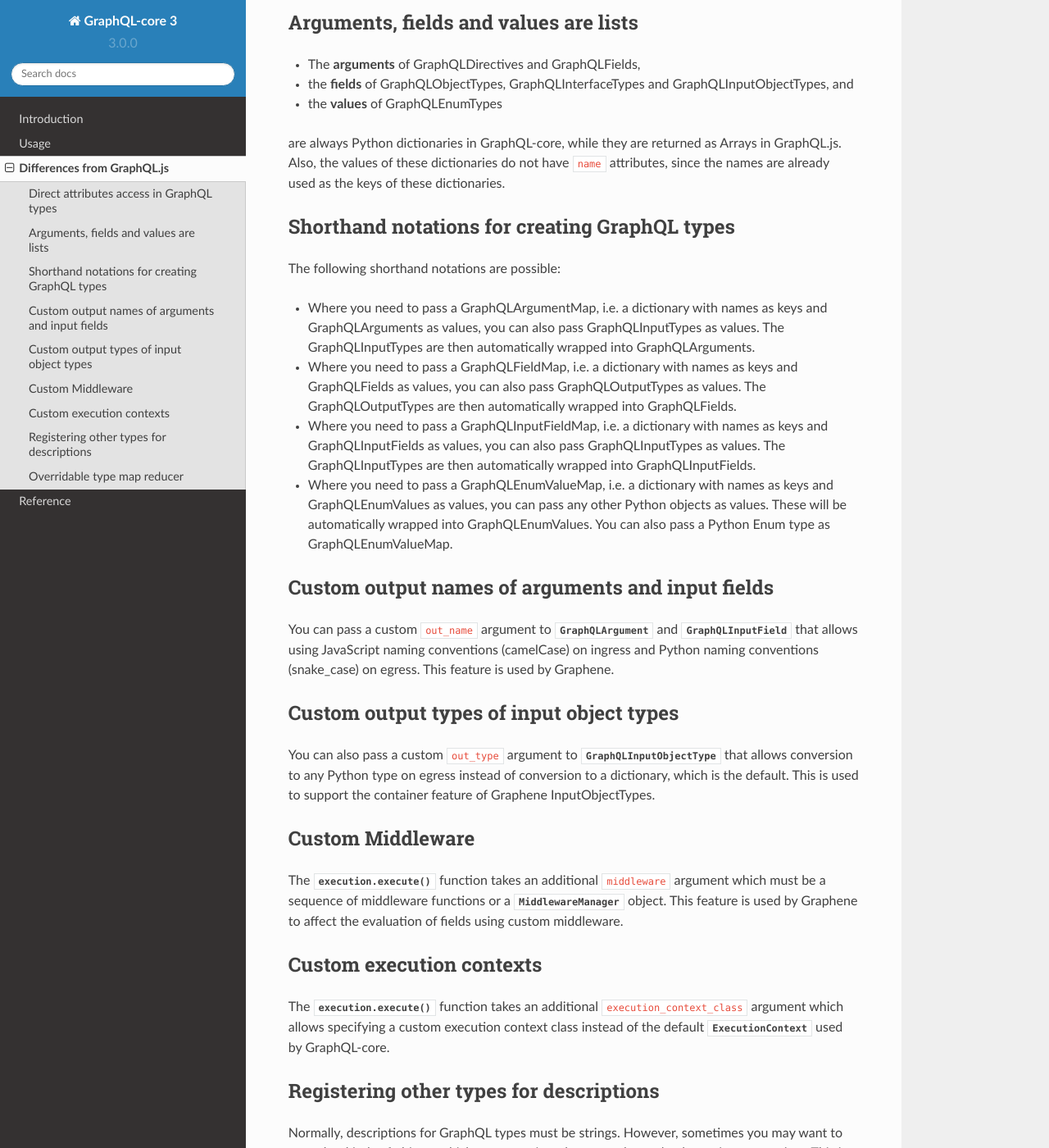
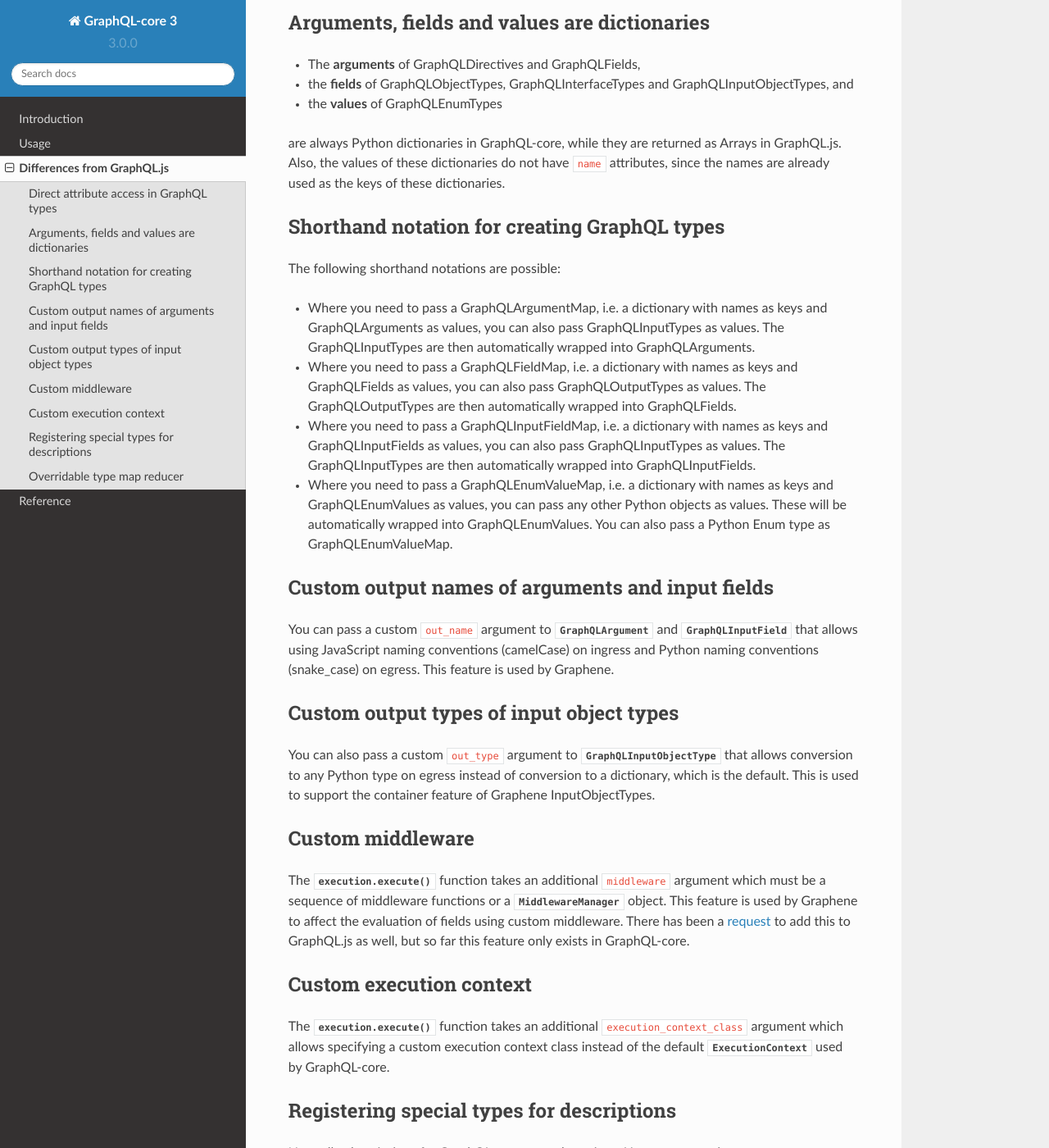
Before and after one commit to graphql-python/graphql-core, a Sphinx documentation site: the page built from docs/diffs.rst, in a window 1280 px wide and 1400 px high, scrolled down 855 px. Shown: the whole window at 82% size. Built offline with Sphinx 7.4.7 and the Read the Docs theme 2.0.0, drawn with Linux system fonts in a browser that asks for light colours; some of the changed text lies outside the part shown.

Commit message:
Improve the differences documentation

```diff
--- a/docs/diffs.rst
+++ b/docs/diffs.rst
@@ -12,8 +12,8 @@ The goal of GraphQL-core 3 is to be a faithful replication of `GraphQL.js`_,  th
 Having said this, in a few places we allowed the API to be a bit more Pythonic than the direct equivalent would have been. We also added a few features that do not exist in the JavaScript library, mostly to support existing higher level libraries such as Graphene_ and the different naming conventions in Python. The most notable differences are the following:
 
 
-Direct attributes access in GraphQL types
------------------------------------------
+Direct attribute access in GraphQL types
+----------------------------------------
 
 You can access
 
@@ -27,8 +27,8 @@ directly as attributes, instead of using getters.
 For example, to get the fields of a GraphQLObjectType ``obj``, you write ``obj.fields`` instead of ``obj.getFields()``.
 
 
-Arguments, fields and values are lists
---------------------------------------
+Arguments, fields and values are dictionaries
+---------------------------------------------
 
 * The **arguments** of GraphQLDirectives and GraphQLFields,
 * the **fields** of GraphQLObjectTypes, GraphQLInterfaceTypes and GraphQLInputObjectTypes, and
@@ -37,8 +37,8 @@ Arguments, fields and values are lists
 are always Python dictionaries in GraphQL-core, while they are returned as Arrays in GraphQL.js. Also, the values of these dictionaries do not have ``name`` attributes, since the names are already used as the keys of these dictionaries.
 
 
-Shorthand notations for creating GraphQL types
-----------------------------------------------
+Shorthand notation for creating GraphQL types
+---------------------------------------------
 
 The following shorthand notations are possible:
 
@@ -60,20 +60,20 @@ Custom output types of input object types
 You can also pass a custom ``out_type`` argument to :class:`GraphQLInputObjectType` that allows conversion to any Python type on egress instead of conversion to a dictionary, which is the default. This is used to support the container feature of Graphene InputObjectTypes.
 
 
-Custom Middleware
+Custom middleware
 -----------------
 
-The :func:`execution.execute` function takes an additional ``middleware`` argument which must be a sequence of middleware functions or a :class:`MiddlewareManager` object. This feature is used by Graphene to affect the evaluation of fields using custom middleware.
+The :func:`execution.execute` function takes an additional ``middleware`` argument which must be a sequence of middleware functions or a :class:`MiddlewareManager` object. This feature is used by Graphene to affect the evaluation of fields using custom middleware. There has been a `request <https://github.com/graphql/graphql-js/issues/1516>`_ to add this to GraphQL.js as well, but so far this feature only exists in GraphQL-core.
 
 
-Custom execution contexts
--------------------------
+Custom execution context
+------------------------
 
 The :func:`execution.execute` function takes an additional ``execution_context_class`` argument which allows specifying a custom execution context class instead of the default :class:`ExecutionContext` used by GraphQL-core.
 
 
-Registering other types for descriptions
-----------------------------------------
+Registering special types for descriptions
+------------------------------------------
 
 Normally, descriptions for GraphQL types must be strings. However, sometimes you may want to use other kinds of objects which are not strings, but are only resolved to strings at runtime. This is possible if you register the classes of such objects with :func:`pyutils.register_description`.
 
```
